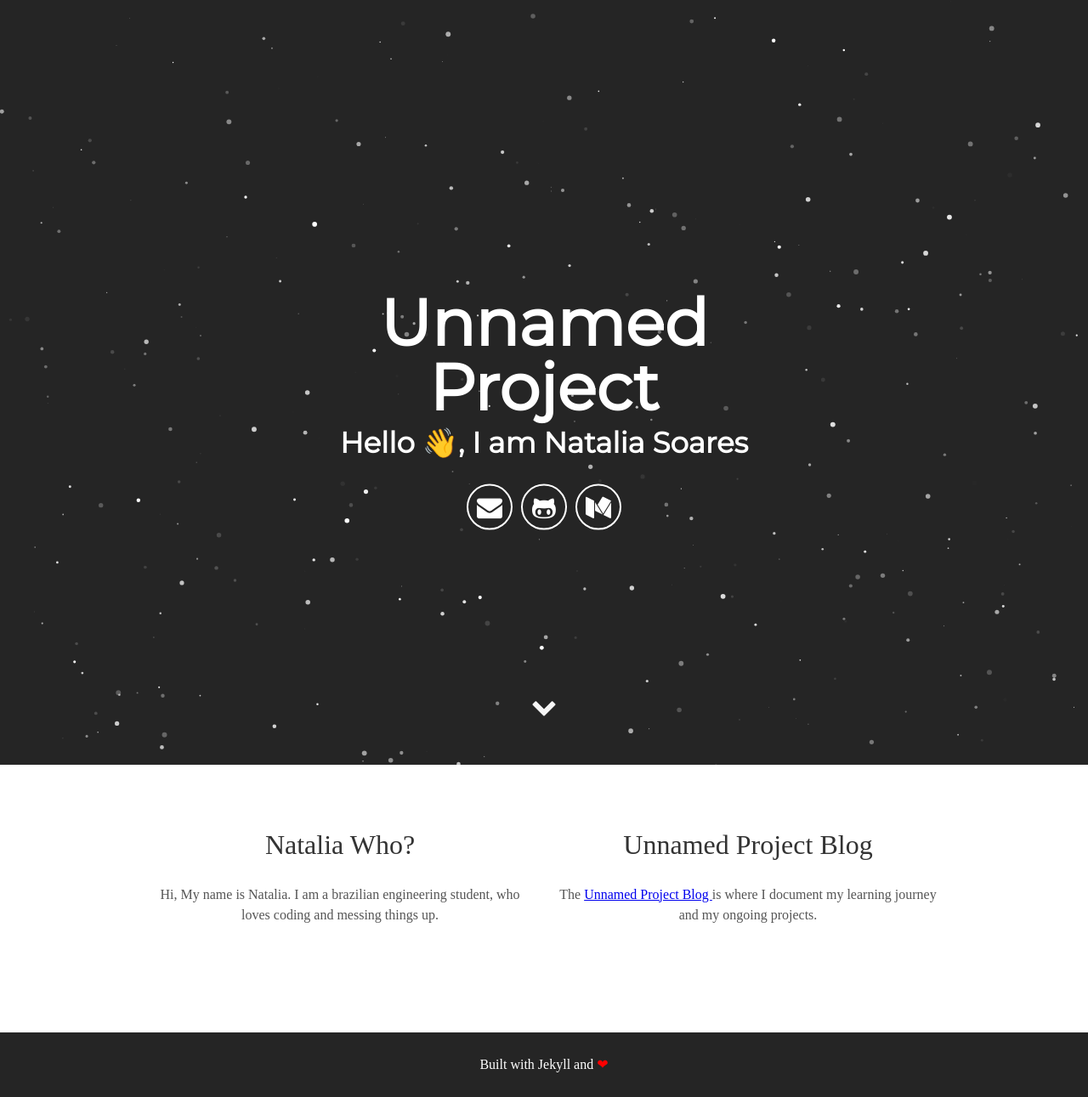
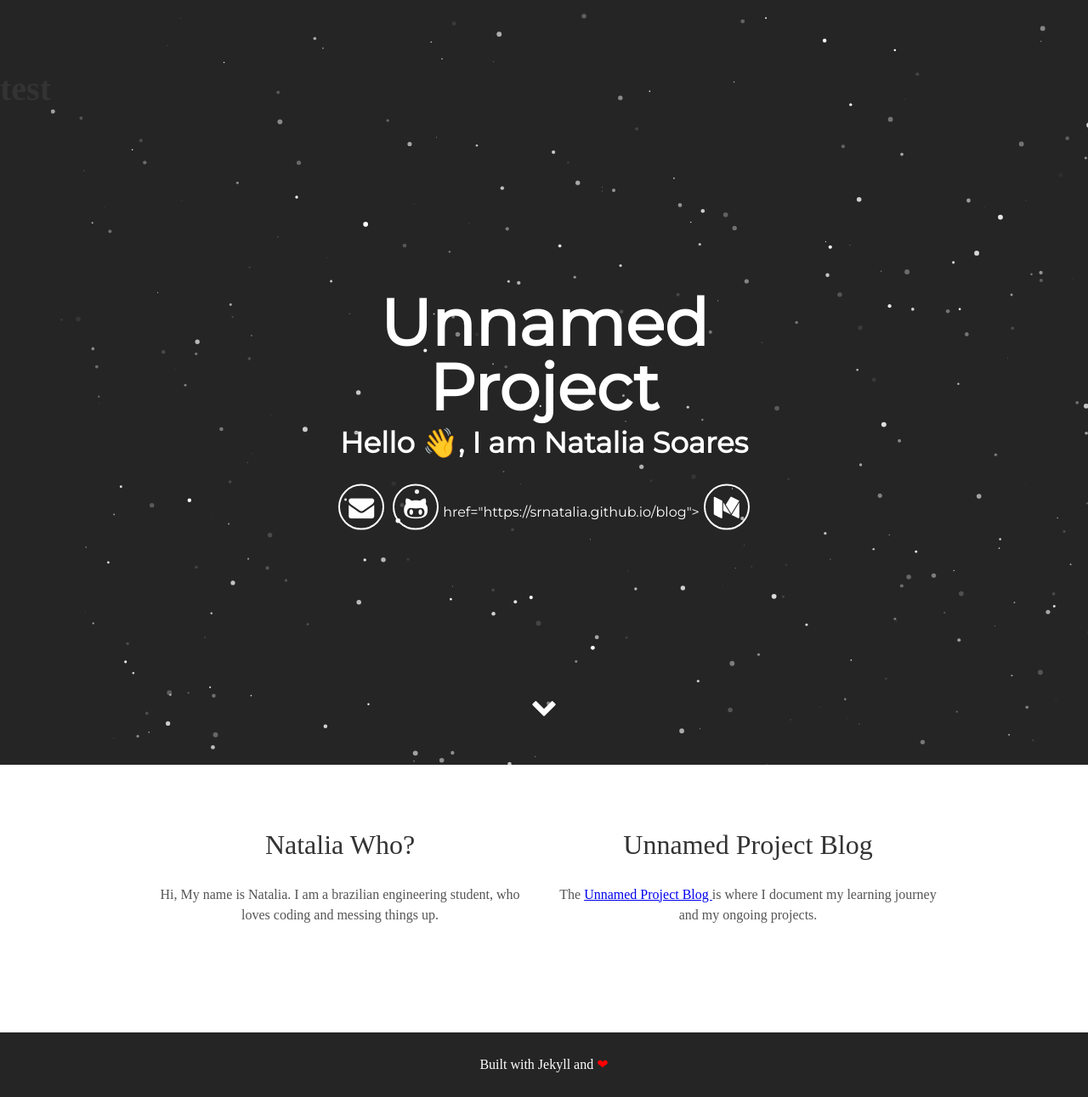
Before and after one commit to srnatalia/srnatalia.github.io, a Jekyll site: the page built from index.html, in a window 1280 px wide. Shown: the whole page at 85% size. Built offline with Jekyll 4.4.1, drawn with Linux system fonts in a browser that asks for light colours; some web fonts are replaced.

Commit message:
Update header.html

```diff
--- a/_includes/header.html
+++ b/_includes/header.html
@@ -26,7 +26,7 @@
         {% if site.medium_username %}
         <a aria-label="My Medium" target="_blank" href="https://medium.com/{{ site.medium_username }}"><i class="icon fa fa-medium" aria-hidden="true"></i></a>
         {% elsif site.medium_url %}
-        <a aria-label="My Medium" target="_blank" href="https://{{ site.medium_url }}"><i class="icon fa fa-medium" aria-hidden="true"></i></a>
+        <a aria-label="My Medium" <!--target="_blank"--> href="https://{{ site.medium_url }}"><i class="icon fa fa-medium" aria-hidden="true"></i></a>
         {% endif %}
       </div>
       <div class="header-links">
@@ -34,4 +34,6 @@
       </div>
   </div>
   <a class="down" href="#about" data-scroll><i class="icon fa fa-chevron-down" aria-hidden="true"></i></a>
+<h1>test</h1>
+ <a class="down" href="#me" data-scroll><i class="icon fa fa-chevron-down" aria-hidden="true"></i></a>
 </div>
```
